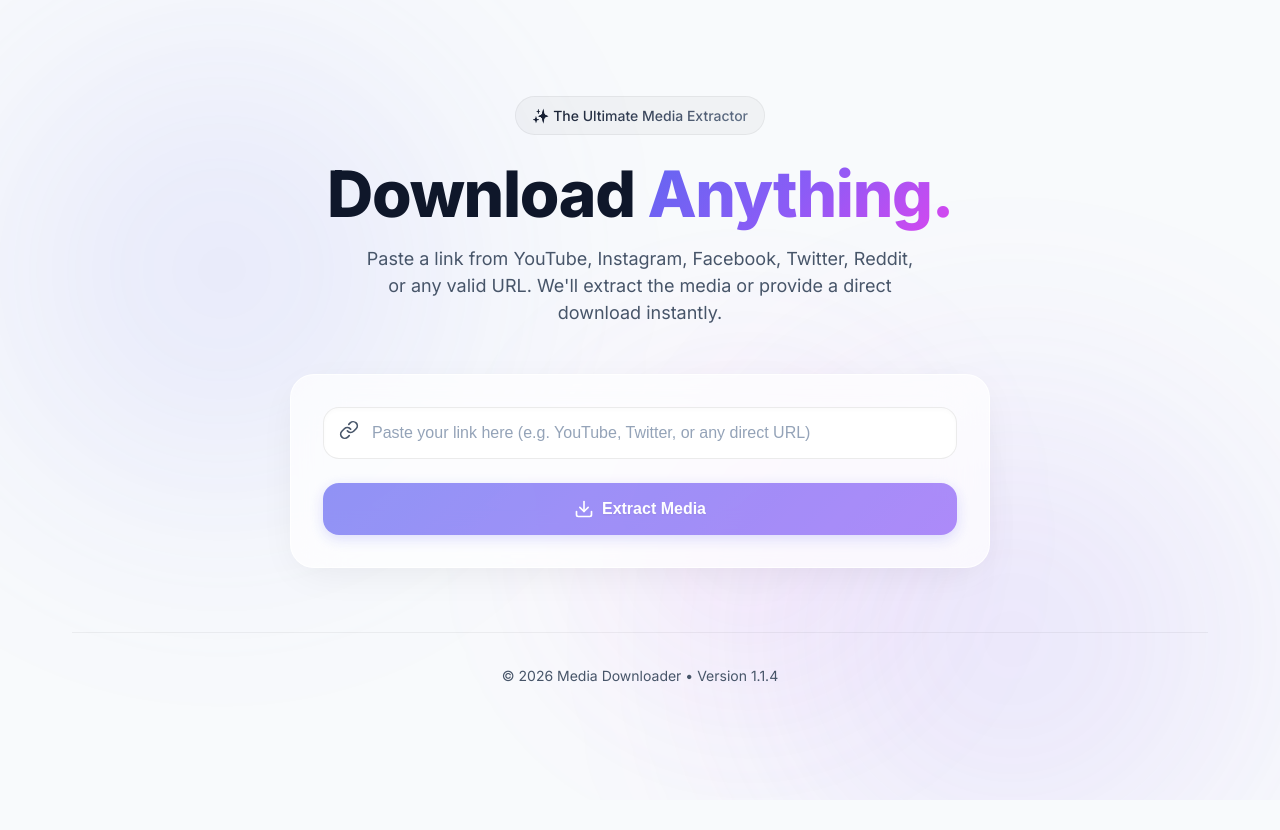
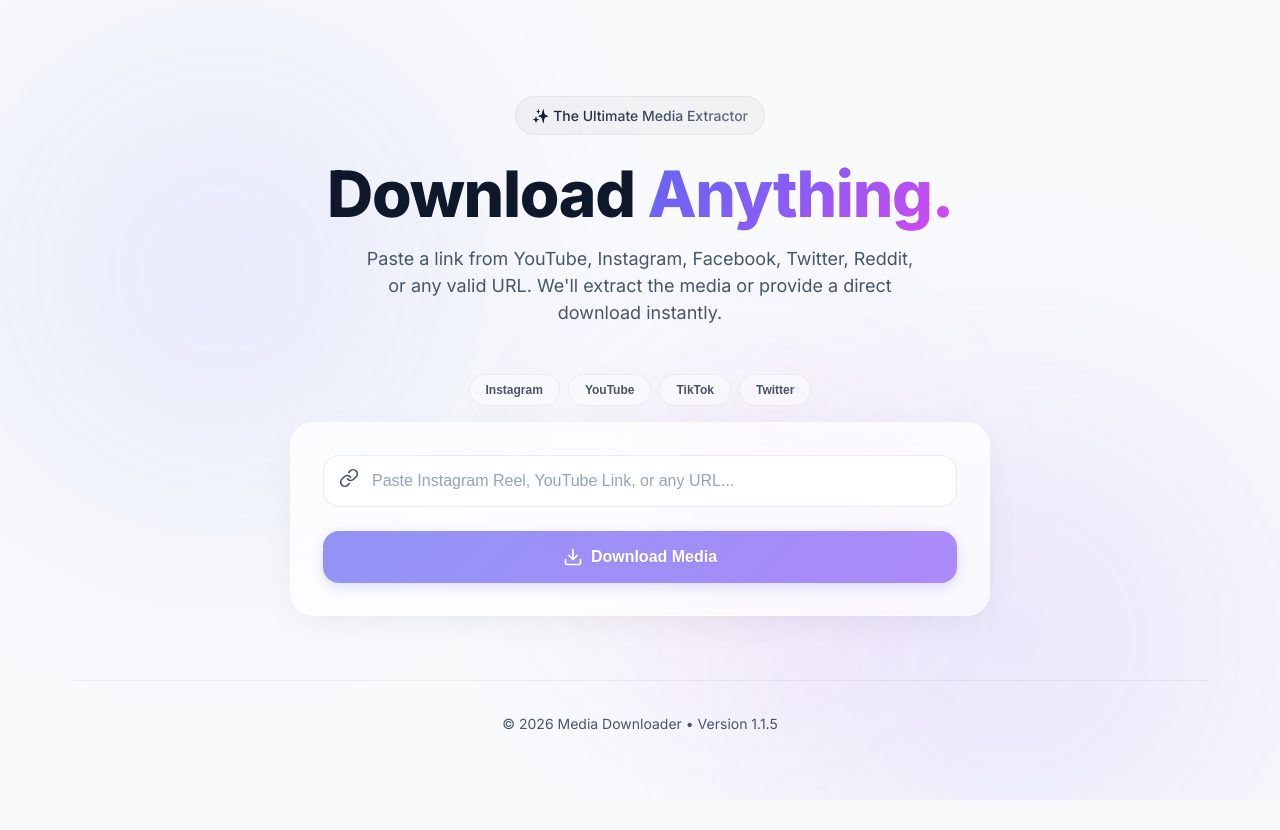
Before and after one commit to varshithdharmaj/link-download, a Next.js app: page / in a window 1280 px wide. Before the commit the page ends 800 px from the top, so only its background shows below. Built offline with nearby package versions, Linux system fonts and the light colour scheme.

Commit message:
feat: SaveClip-inspired UI/UX overhaul (v1.1.5) - tabs, previews, and grouped downloads

```diff
--- a/app/page.tsx
+++ b/app/page.tsx
@@ -71,12 +71,46 @@
         </p>
       </motion.div>
 
-      <motion.form
+      <motion.div
         initial={{ opacity: 0, y: 20 }}
         animate={{ opacity: 1, y: 0 }}
         transition={{ delay: 0.3, duration: 0.6 }}
+        style={{ width: "100%", maxWidth: "700px", display: "flex", flexDirection: "column", gap: "1.5rem" }}
+      >
+        {/* Platform Selection Tabs (Visual Only) */}
+        <div style={{ display: "flex", justifyContent: "center", gap: "0.5rem", marginBottom: "-0.5rem" }}>
+          {[
+            { id: 'insta', label: 'Instagram', color: '#E4405F' },
+            { id: 'yt', label: 'YouTube', color: '#FF0000' },
+            { id: 'tt', label: 'TikTok', color: '#000000' },
+            { id: 'tw', label: 'Twitter', color: '#1DA1F2' },
+          ].map((tab) => (
+            <button
+              key={tab.id}
+              onClick={() => {
+                if (tab.id === 'insta') setUrl("https://www.instagram.com/p/...");
+                else if (tab.id === 'yt') setUrl("https://www.youtube.com/watch?v=...");
+              }}
               className="glass-panel"
-        style={{ width: "100%", maxWidth: "700px", padding: "2rem", display: "flex", flexDirection: "column", gap: "1.5rem" }}
+              style={{
+                padding: "0.5rem 1rem",
+                fontSize: "0.75rem",
+                fontWeight: 600,
+                cursor: "pointer",
+                background: url.includes(tab.label.toLowerCase()) ? "rgba(255,255,255,0.8)" : "rgba(255,255,255,0.4)",
+                borderColor: url.includes(tab.label.toLowerCase()) ? tab.color : "rgba(0,0,0,0.05)",
+                color: url.includes(tab.label.toLowerCase()) ? tab.color : "var(--text-secondary)",
+                transition: "all 0.2s"
+              }}
+            >
+              {tab.label}
+            </button>
+          ))}
+        </div>
+
+        <form
+          className="glass-panel"
+          style={{ padding: "2rem", display: "flex", flexDirection: "column", gap: "1.5rem" }}
           onSubmit={handleDownload}
         >
           <div style={{ position: "relative" }}>
@@ -87,7 +121,7 @@
               type="url"
               value={url}
               onChange={(e) => setUrl(e.target.value)}
-            placeholder="Paste your link here (e.g. YouTube, Twitter, or any direct URL)"
+              placeholder="Paste Instagram Reel, YouTube Link, or any URL..."
               className="glass-input"
               style={{ paddingLeft: "3rem" }}
               required
@@ -104,16 +138,19 @@
             {isLoading ? (
               <>
                 <Loader2 className="animate-spin" size={20} />
-              Extracting Magic...
+                {url.toLowerCase().includes('instagram') ? 'Connecting to Instagram...' :
+                  url.toLowerCase().includes('youtube') ? 'Fetching YouTube Data...' :
+                    'Extracting Media Magic...'}
               </>
             ) : (
               <>
                 <Download size={20} />
-              Extract Media
+                Download Media
               </>
             )}
           </button>
-      </motion.form>
+        </form>
+      </motion.div>
 
       <AnimatePresence mode="wait">
         {error && (
@@ -163,8 +200,22 @@
             )}
 
             <div style={{ padding: "2rem" }}>
+              <div style={{ display: "flex", flexDirection: "column", gap: "1.5rem" }}>
+                {/* Grouping by Video/Audio/Image */}
+                {['video', 'audio', 'image', 'file'].map((category) => {
+                  const filtered = result.formats?.filter((f: any) => f.type === category);
+                  if (!filtered || filtered.length === 0) return null;
+
+                  return (
+                    <div key={category}>
+                      <h4 style={{ fontSize: "0.75rem", fontWeight: 700, textTransform: "uppercase", letterSpacing: "0.05em", color: "var(--text-secondary)", marginBottom: "0.75rem", display: "flex", alignItems: "center", gap: "0.5rem" }}>
+                        {category === 'video' && <PlayCircle size={14} />}
+                        {category === 'audio' && <Loader2 size={14} />}
+                        {category === 'image' && <ImageIcon size={14} />}
+                        {category} Results
+                      </h4>
                       <div style={{ display: "grid", gridTemplateColumns: "repeat(auto-fit, minmax(200px, 1fr))", gap: "1rem" }}>
-                {result.formats?.map((format: any, idx: number) => (
+                        {filtered.map((format: any, idx: number) => (
                           <a
                             key={idx}
                             href={format.url}
@@ -180,29 +231,35 @@
                               (e.currentTarget as HTMLElement).style.borderColor = "rgba(0,0,0,0.05)";
                             }}
                           >
-                    <div style={{ background: "rgba(99, 102, 241, 0.2)", color: "var(--accent-primary)", padding: "0.75rem", borderRadius: "10px" }}>
-                      {format.type === 'video' ? <PlayCircle size={24} /> : <ImageIcon size={24} />}
+                            <div style={{ background: "rgba(99, 102, 241, 0.1)", color: "var(--accent-primary)", padding: "0.75rem", borderRadius: "10px" }}>
+                              {format.type === 'video' ? <PlayCircle size={24} /> : (format.type === 'image' ? <ImageIcon size={24} /> : <Download size={24} />)}
                             </div>
                             <div>
-                      <div style={{ fontWeight: 600, fontSize: "1rem" }}>{format.quality || "Standard"}</div>
+                              <div style={{ fontWeight: 600, fontSize: "1rem" }}>{format.quality || "Original"}</div>
                               <div style={{ color: "var(--text-secondary)", fontSize: "0.75rem", textTransform: "uppercase" }}>
                                 {format.ext} {format.filesize ? `• ${(format.filesize / 1024 / 1024).toFixed(1)} MB` : ''}
                               </div>
                             </div>
                           </a>
                         ))}
+                      </div>
+                    </div>
+                  );
+                })}
 
                 {(!result.formats || result.formats.length === 0) && result.url && (
+                  <div style={{ textAlign: "center" }}>
                     <a
                       href={result.url}
                       target="_blank"
                       rel="noopener noreferrer"
                       className="btn-primary"
-                    style={{ textDecoration: "none" }}
+                      style={{ textDecoration: "none", display: "inline-flex" }}
                     >
                       <Download size={20} />
-                    Download File
+                      Download Result
                     </a>
+                  </div>
                 )}
               </div>
             </div>
@@ -210,7 +267,7 @@
         )}
       </AnimatePresence>
       <footer style={{ marginTop: "4rem", padding: "2rem", borderTop: "1px solid rgba(0,0,0,0.05)", width: "100%", textAlign: "center", color: "var(--text-secondary)", fontSize: "0.875rem" }}>
-        <p>© 2026 Media Downloader • Version 1.1.4</p>
+        <p>© 2026 Media Downloader • Version 1.1.5</p>
       </footer>
     </main>
   );
```
Also changed, not shown: 1 other file (tests, documents, lock files or other folders). Lines whose indentation alone changed are shown as unchanged.
